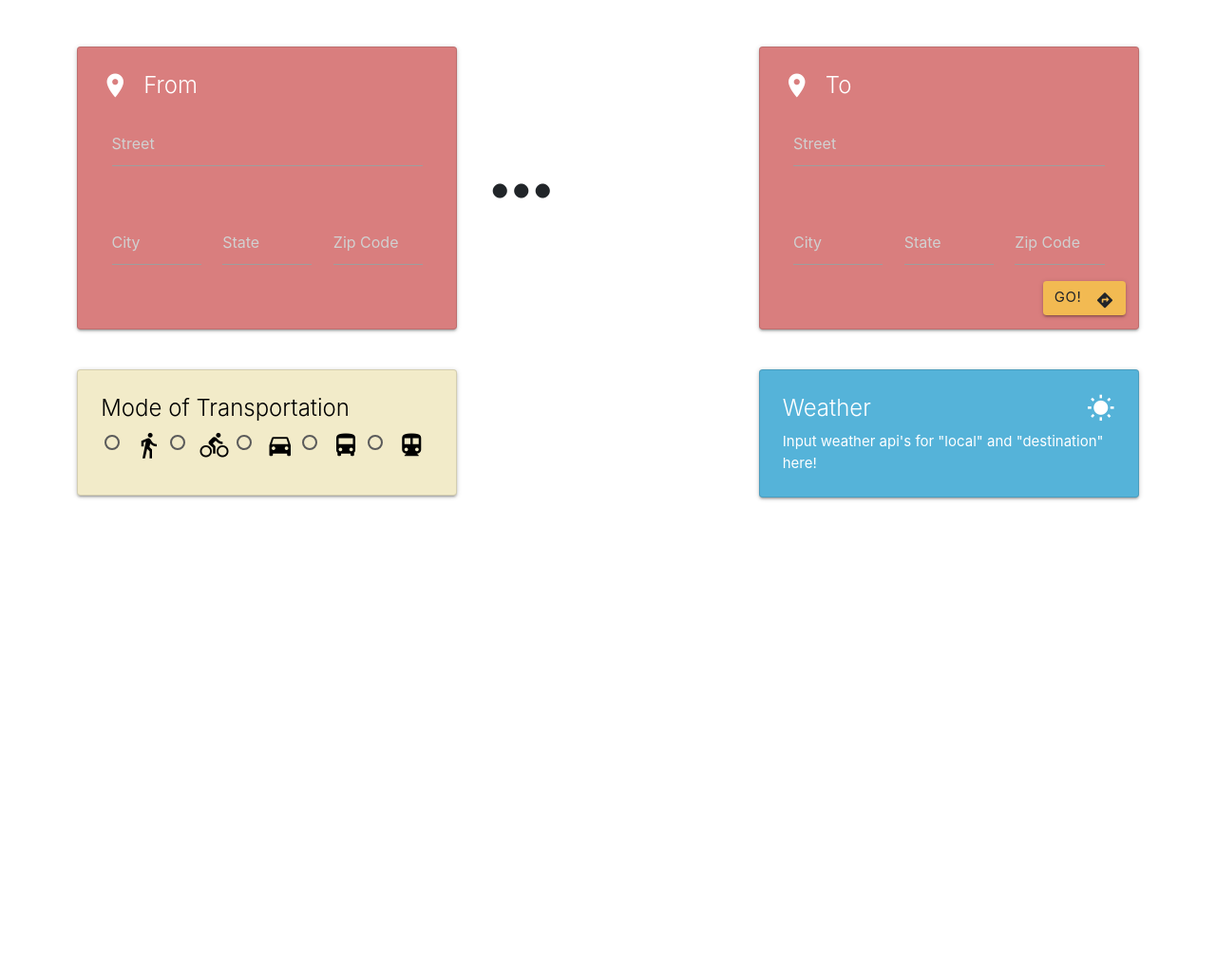
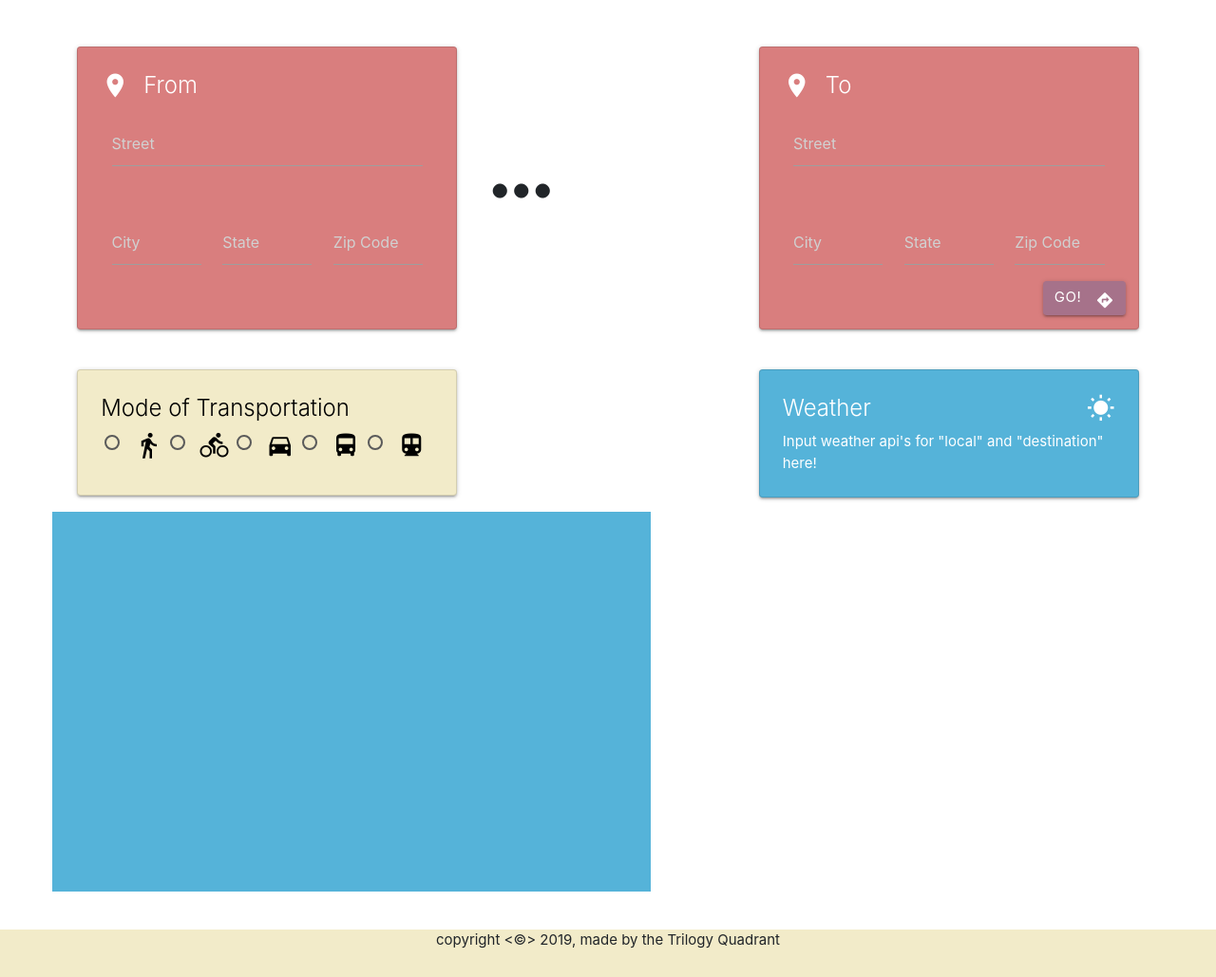
Before and after one commit to DanielSochor/Maps-Weather-Together, a plain HTML site: page index.html in a window 1280 px wide. Shown: the part 73-1102 px from the top of the page at 95% size. Before the commit the page ends 800 px from the top, so only its background shows below. Drawn offline with nearby package versions, Linux system fonts and the light colour scheme.

Commit message:
css
color choices

```diff
--- a/assets/css/style.css
+++ b/assets/css/style.css
@@ -34,7 +34,8 @@ i .large {
     right: 0;
     bottom: 0;
     margin: 15px 25px 30px;
-    background-color: #f2ba52;
+    background-color: #a6728a;
+    color: white;
 }
 #from {
     background-color: #d97e7e;
@@ -51,3 +52,13 @@ i .large {
 #weather {
     background-color: #55b3d9;
 }
+#map{
+    background-color: #55b3d9;
+}
+footer {
+    background-color: #f2ebc9;
+    height: 50px;
+    bottom: 0;
+    width: 100%;
+    text-align: center;
+};
--- a/index.html
+++ b/index.html
@@ -154,9 +154,14 @@
                         </div>
                     </div>
                 </div>
+        <div class="row">
+            <div class= "col-md-12" id= "map">
+                <div id="map" style="width: 600px; height: 400px;"></div>
+            </div>
         </div>
     </div>
-
+</div>
+<footer><h7>copyright &lt;&copy;&gt; 2019, made by the Trilogy Quadrant</h7></footer>
         <script src="https://ajax.googleapis.com/ajax/libs/jquery/3.3.1/jquery.min.js"></script>
         <script src="https://cdnjs.cloudflare.com/ajax/libs/materialize/1.0.0/js/materialize.min.js"></script>
         <script type="text/javascript" src="js/materialize.min.js"></script>
```
Also changed, not shown: assets/css/Untitled-1.txt (deleted), assets/css/Untitled-2.txt (deleted).
